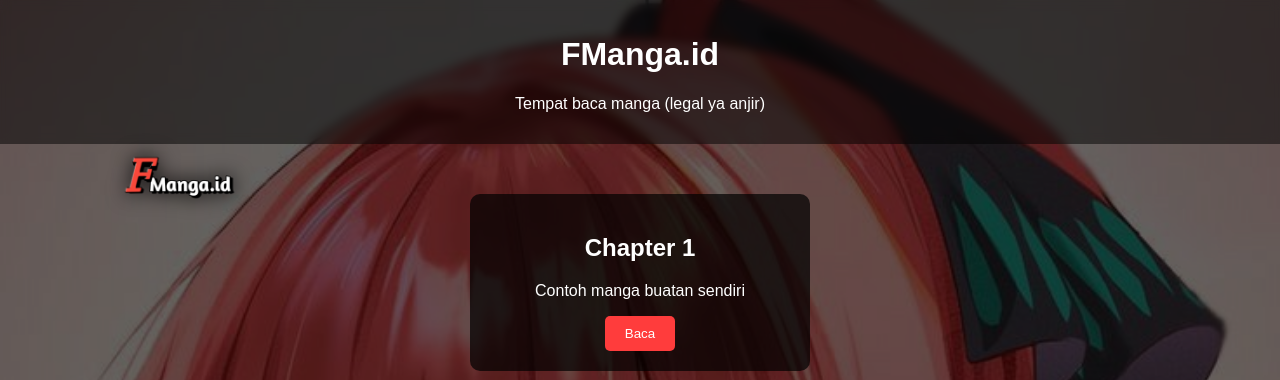
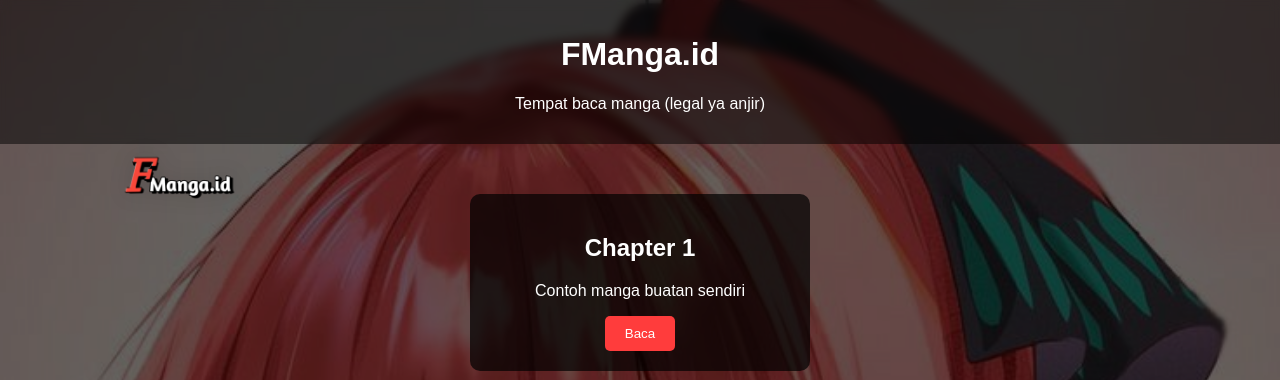
Before and after one commit to Ferel775/Fmanga, a plain HTML site: page index.html in a window 1280 px wide. Shown: the top 380 px of the page. Drawn offline with Linux system fonts and the light colour scheme.

Commit message:
Update style.css

```diff
--- a/style.css
+++ b/style.css
@@ -62,5 +62,5 @@
   left: 30px;
   width: 300px; /* gedein dari 120 jadi 200 */
   z-index: 999;
-  filter: drop-shadow(0 0 10px rgba(0,0,0,0.8));
+  filter: drop-shadow(0 0 10px rgba(0,0,0,0.10));
 }
```
